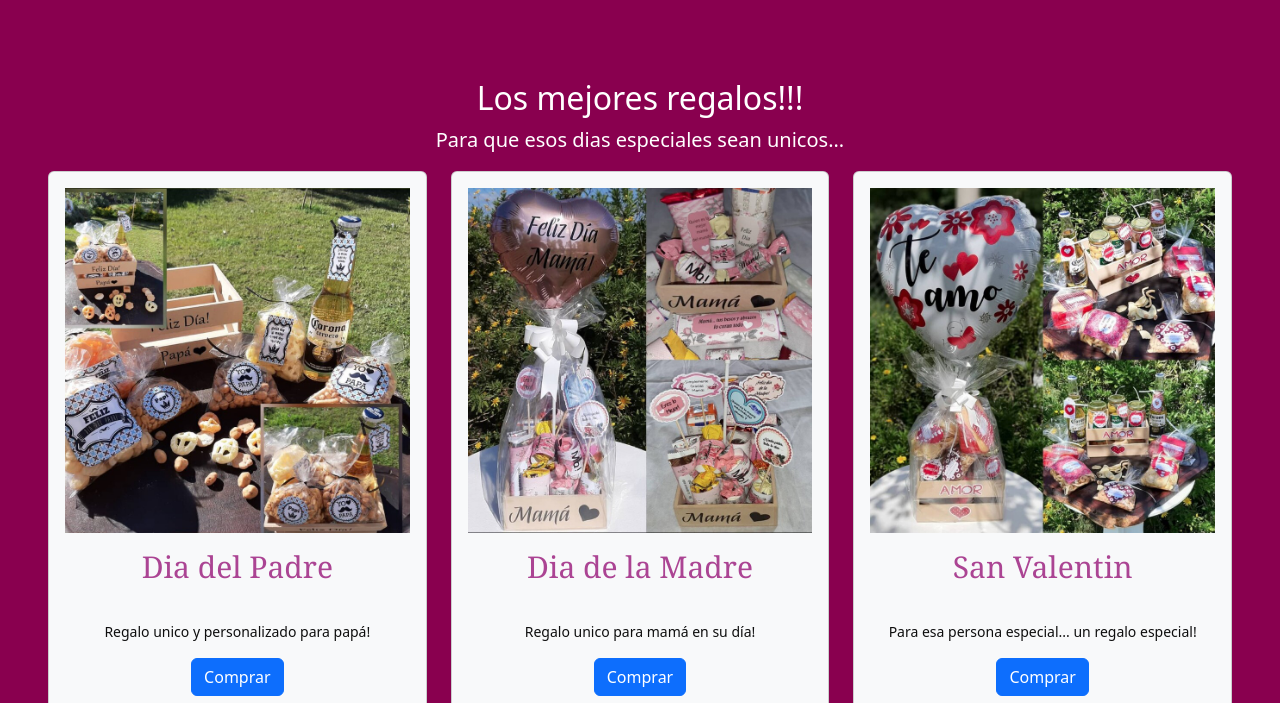
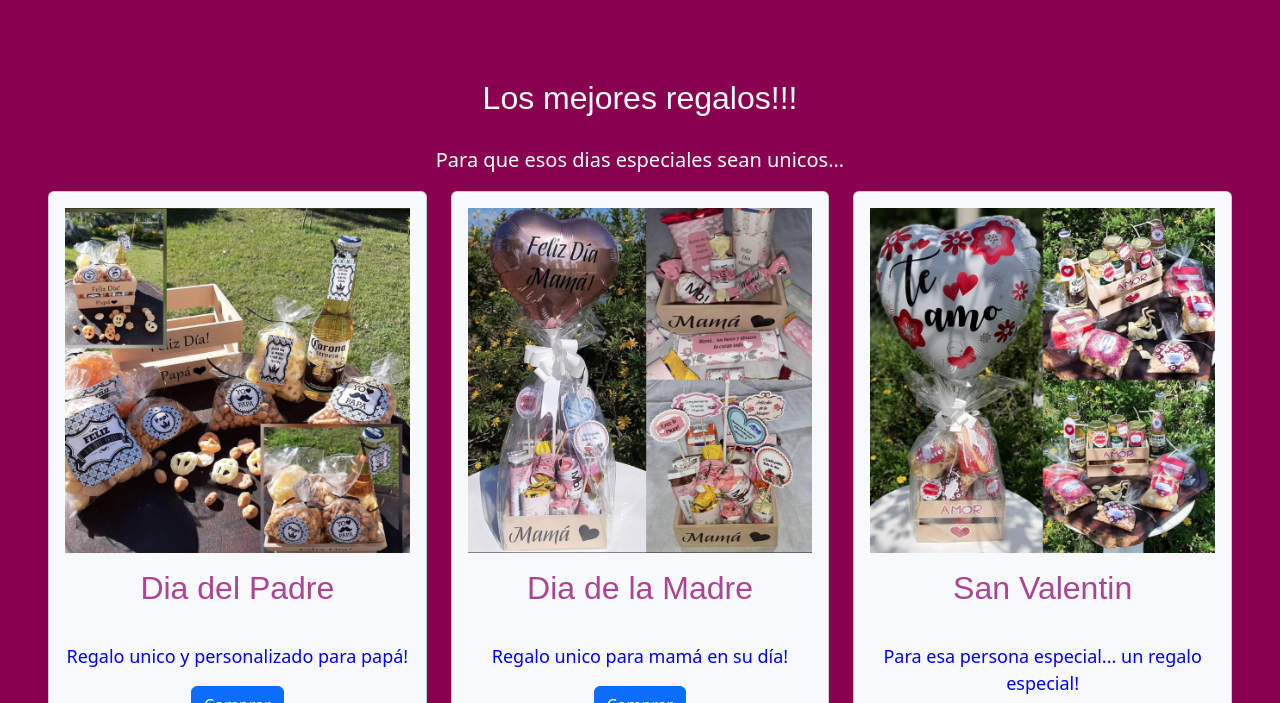
Before and after one commit to javalos87/Piccolina, a website: page pages/gift.html in a window 1280 px wide. Shown: the part 97-800 px from the top of the page. Drawn offline with nearby package versions, Linux system fonts and the light colour scheme.

Commit message:
Arreglos de h1

```diff
--- a/pages/gift.html
+++ b/pages/gift.html
@@ -98,7 +98,7 @@
     <main>
         <section class="candy">
             <div class="container-fluid p-5 g-5">
-              <h2 class="text-center text-white">Los mejores regalos!!!</h2>
+              <h1 class="text-center text-white">Los mejores regalos!!!</h1>
               <p class="lead text-center text-white">
                 Para que esos dias especiales sean unicos...
               </p>
@@ -111,7 +111,7 @@
                         alt=""
                         class="img-fluid mb-3"
                       />
-                      <h1 class="card-title mb-3">Dia del Padre</h1>
+                      <h2 class="card-title mb-3">Dia del Padre</h2>
                       <p class="card-text">
                         Regalo unico y personalizado para papá!
                       </p>
@@ -127,7 +127,7 @@
                           alt=""
                           class="img-fluid mb-3"
                         />
-                        <h1 class="card-title mb-3">Dia de la Madre</h1>
+                        <h2 class="card-title mb-3">Dia de la Madre</h2>
                         <p class="card-text">
                             Regalo unico para mamá en su día!
                         </p>
@@ -143,7 +143,7 @@
                           alt=""
                           class="img-fluid mb-3"
                         />
-                        <h1 class="card-title mb-3">San Valentin</h1>
+                        <h2 class="card-title mb-3">San Valentin</h2>
                         <p class="card-text">
                           Para esa persona especial... un regalo especial!
                         </p>
@@ -162,7 +162,7 @@
       <div class="container">
         <div class="d-sm-flex align-items-center justify-content-between">
           <div>
-            <h6>Creada por Jorge Avalos &copy; Copyright 2023</h6>
+            <p>Creada por Jorge Avalos &copy; Copyright 2023</p>
 
           </div class="d-sm-flex align-items-left footer-sm">
             <a href="#"><i class="fab fa-facebook"></i></a>
--- a/scss/_global.scss
+++ b/scss/_global.scss
@@ -5,9 +5,15 @@
 }
 
 h1 {
-  font-size: 30px;
-  font-family: Cambria, Cochin, Georgia, Times, "Times New Roman", serif;
-  text-align: center;
+  font-size: 32px;
+  font-family: Arial, "Helvetica Neue", Helvetica, sans-serif;
+  padding-bottom: 20px;
+  color: $color;
+}
+
+h2 {
+  font-size: 32px;
+  font-family: Arial, "Helvetica Neue", Helvetica, sans-serif;
   padding-bottom: 20px;
   color: $color;
 }
@@ -19,8 +25,8 @@ h3 {
 }
 
 p {
-  font-size: 14px;
-  color: #0e0e0e;
+  font-size: 18px;
+  color: blue;
 }
 
 span {
```
Also changed, not shown: index.html (+3 -3 lines), pages/candy.html (+3 -3 lines), pages/contactos.html (+2 -2 lines), pages/sublimacion.html (+1 -1 lines), css/styles.css, 1 other file.
